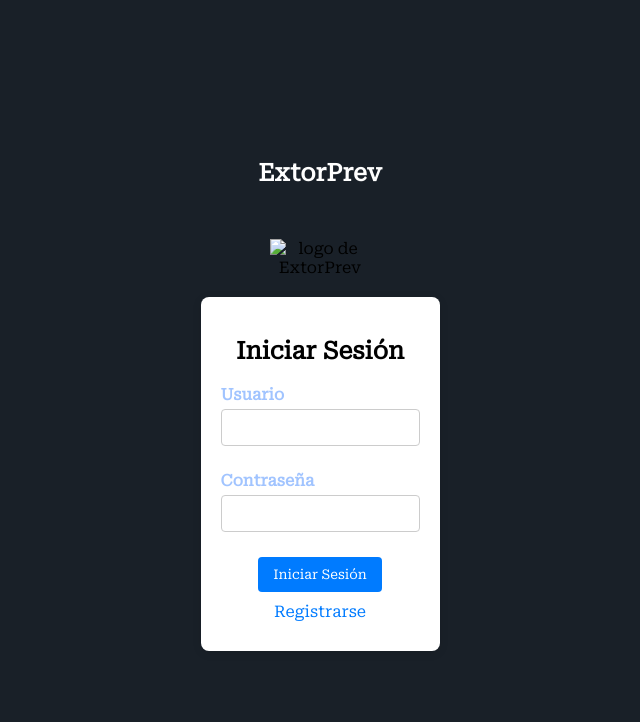
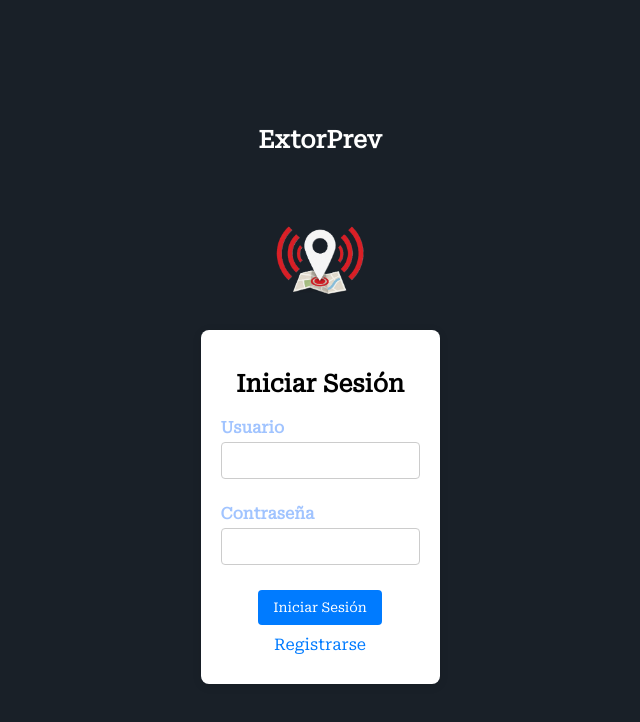
Before and after one commit to Fisure-Corp/LandingPage-FisureCorp, a website: page app/login.html in a window 1280 px wide. Shown: the whole page, without its empty margins (320-960 px from the left). Drawn offline with Linux system fonts and the light colour scheme.

Commit message:
Update login.html

```diff
--- a/app/login.html
+++ b/app/login.html
@@ -15,7 +15,7 @@
 
         <div class="logo-container">
           <h1>ExtorPrev</h1>
-          <img src="imagesApp/logo.png" alt="logo de ExtorPrev">
+          <img src="imagesApp/logoApp.png" alt="logo de ExtorPrev">
         </div>
 
         <div class="login-container">
```
